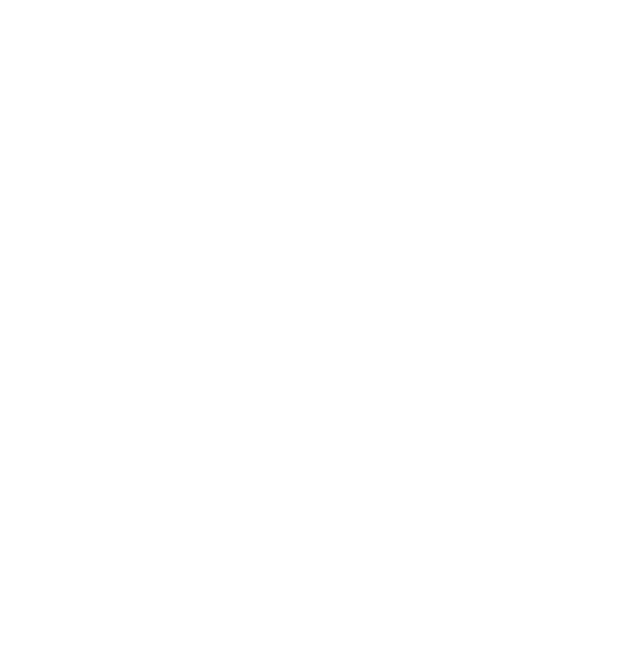
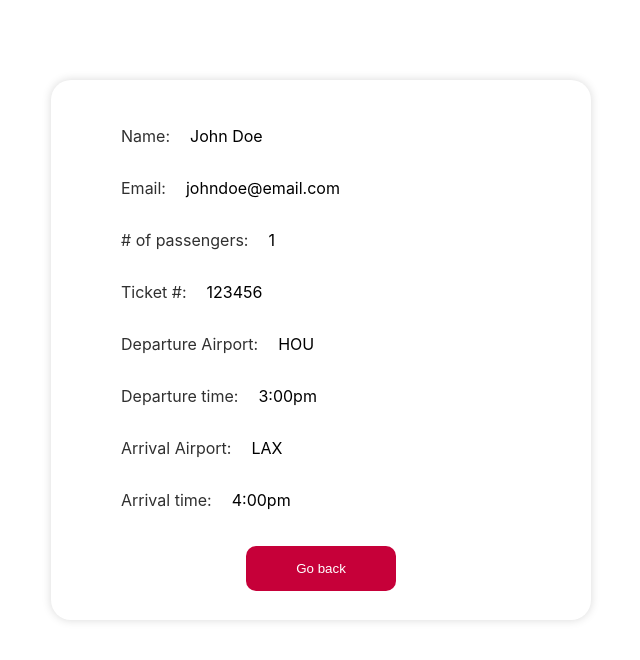
Before and after one commit to arnodunstatter/COSC3380-HW3-cheapflights, a React app: page /view-flight in a window 1280 px wide. Before the commit this address had no page. Shown: the whole page, without its empty margins (319-959 px from the left). Built offline with nearby package versions, Linux system fonts and the light colour scheme.

Commit message:
Add files via upload

```diff
--- a/src/components/App.js
+++ b/src/components/App.js
@@ -2,6 +2,7 @@ import './CSS/App.css';
 
 import Login from './Login';
 import Search from './Search';
+import View from './View';
 
 import {
   BrowserRouter as Router,
@@ -16,6 +17,7 @@ function App() {
         <Routes>
           <Route path='/' element={<Login/>} />
           <Route path='/search-flight' element={<Search/>} />
+          <Route path='/view-flight' element={<View/>} />
         </Routes>
       </div>
     </Router>
--- a/src/components/CSS/Login.css
+++ b/src/components/CSS/Login.css
@@ -1,6 +1,6 @@
 .login-container {
-    height: 500px;
-    width: 500px;
+    height: 400px;
+    width: 400px;
     background-color: white;
     border-radius: 30px;
     margin-top: 20%;
@@ -14,7 +14,7 @@
 .login-header {
     font-family: 'Lobster', cursive;
     color: #ff004c;
-    font-size: 1.5rem;
+    font-size: 2rem;
 }
 
 .login-guest-btn {
@@ -22,7 +22,7 @@
     border-style: none;
     padding: 20px;
     width: 200px;
-    background-color: #ff3b75;
+    background-color: #C60039;
     color: white;
     border-radius: 10px;
     transition: 0.2s ease;
@@ -31,12 +31,12 @@
 
 
 .login-guest-btn:hover {
-    background-color: #ff6995;
+    background-color: #d61c51;
     cursor: pointer;
 }
 
 .login-admin-btn:hover {
-    background-color: #b0254e;
+    background-color: #d61c51;
     cursor: pointer;
 }
 
--- a/src/components/CSS/Search.css
+++ b/src/components/CSS/Search.css
@@ -9,15 +9,20 @@
     border-radius: 20px;
 }
 
+.search-goingto {
+    margin-left: 15px;
+}
+
 .search-btn {
     margin-top: 20px;
-    width: 100px;
+    width: 150px;
     align-self: center;
     border-style: none;
-    padding: 10px;
+    padding: 15px;
     color: white;
     background-color: #C60039;
     border-radius: 10px;
+    transition: 0.2s ease;
 }
 
 .search-btn:hover {
@@ -28,7 +33,7 @@
 .search-dates {
     display: flex;
     justify-content: space-between;
-    margin: 20px 0;
+    margin: 15px 0;
 }
 
 input {
--- /dev/null
+++ b/src/components/CSS/View.css
@@ -0,0 +1,40 @@
+.view-container {
+    display: flex;
+    flex-direction: column;
+    justify-content: center;
+    height: 500px;
+    width: 500px;
+    margin-top: 80px;
+    box-shadow: 0 0 10px #d9d9d9;
+    border-radius: 20px;
+    font-size: 1rem;
+    padding: 20px;
+}
+
+.view-info {
+    display: flex;
+    flex-direction: row;
+    margin-left: 50px;
+}
+
+.view-p {
+    margin-right: 20px;
+    color: #303030;
+}
+
+.view-goback-btn {
+    margin-top: 20px;
+    width: 150px;
+    align-self: center;
+    border-style: none;
+    padding: 15px;
+    color: white;
+    background-color: #C60039;
+    border-radius: 10px;
+    transition: 0.2s ease;
+}
+
+.view-goback-btn:hover {
+    background-color: #d61c51;
+    cursor: pointer;
+}
--- a/src/components/Login.js
+++ b/src/components/Login.js
@@ -1,10 +1,7 @@
 import React from 'react';
 import './CSS/Login.css'
 
-import {
-    BrowserRouter as Router,
-    Link
-  } from "react-router-dom";
+import { Link } from "react-router-dom";
 
 function Login () {
     return (
@@ -13,7 +10,9 @@ function Login () {
             <Link to='/search-flight'>
                 <button className='login-guest-btn'>Book a flight</button>
             </Link>
+            <Link to='/view-flight'>
             <button className='login-admin-btn'>View a booked flight</button>
+            </Link>
         </div>
     );
 }
--- /dev/null
+++ b/src/components/View.js
@@ -0,0 +1,50 @@
+import React from 'react';
+
+import './CSS/View.css';
+
+import { Link } from "react-router-dom";
+
+function View() {
+    return(
+        <div className='view-container'>
+            <div className='view-info'>
+                <p className='view-p'>Name:</p>
+                <p>John Doe</p>
+            </div>
+            <div className='view-info'>
+                <p className='view-p'>Email:</p>
+                <p>johndoe@email.com</p>
+            </div>
+            <div className='view-info'>
+                <p className='view-p'># of passengers:</p>
+                <p>1</p>
+            </div>
+            <div className='view-info'>
+                <p className='view-p'>Ticket #:</p>
+                <p>123456</p>
+            </div>
+            <div className='view-info'>
+                <p className='view-p'>Departure Airport:</p>
+                <p>HOU</p>
+            </div>
+            <div className='view-info'>
+                <p className='view-p'>Departure time:</p>
+                <p>3:00pm</p>
+            </div>
+            <div className='view-info'>
+                <p className='view-p'>Arrival Airport:</p>
+                <p>LAX</p>
+            </div>
+            <div className='view-info'>
+                <p className='view-p'>Arrival time:</p>
+                <p>4:00pm</p>
+            </div>
+
+            <Link to='/'>
+            <button className='view-goback-btn'>Go back</button>
+            </Link>
+        </div>
+    );
+}
+
+export default View;
```
